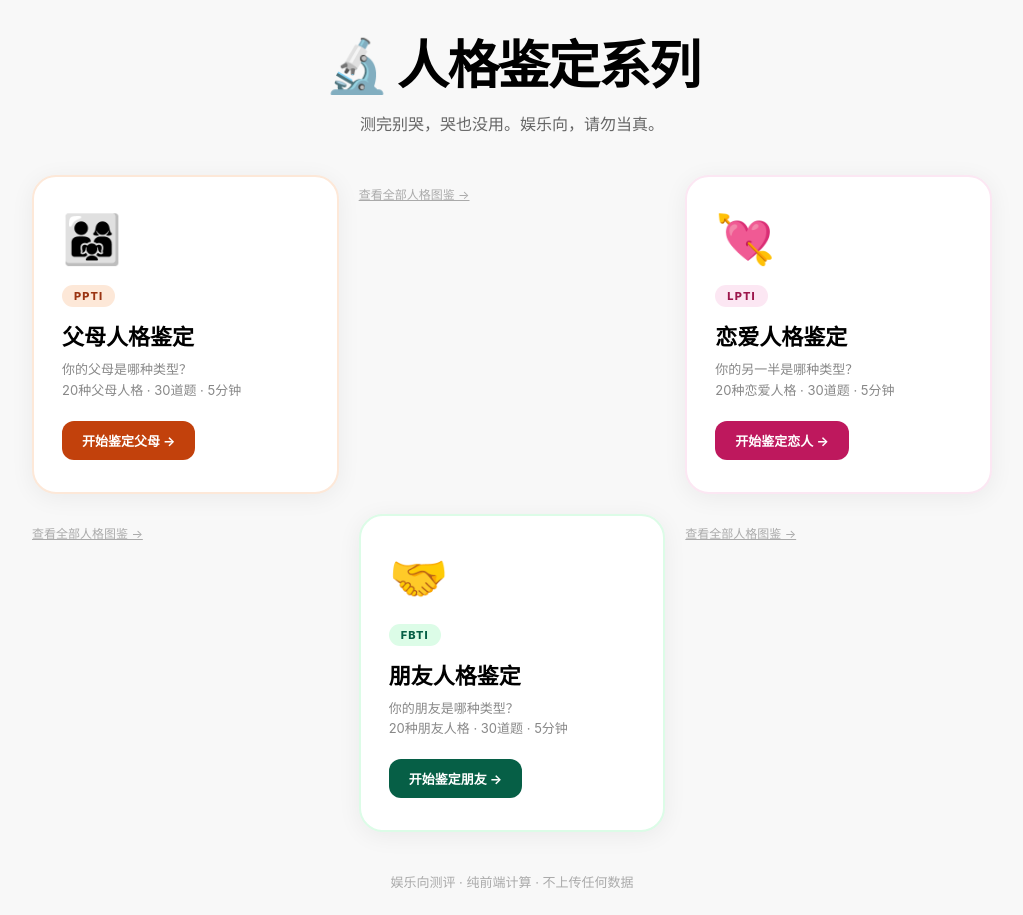
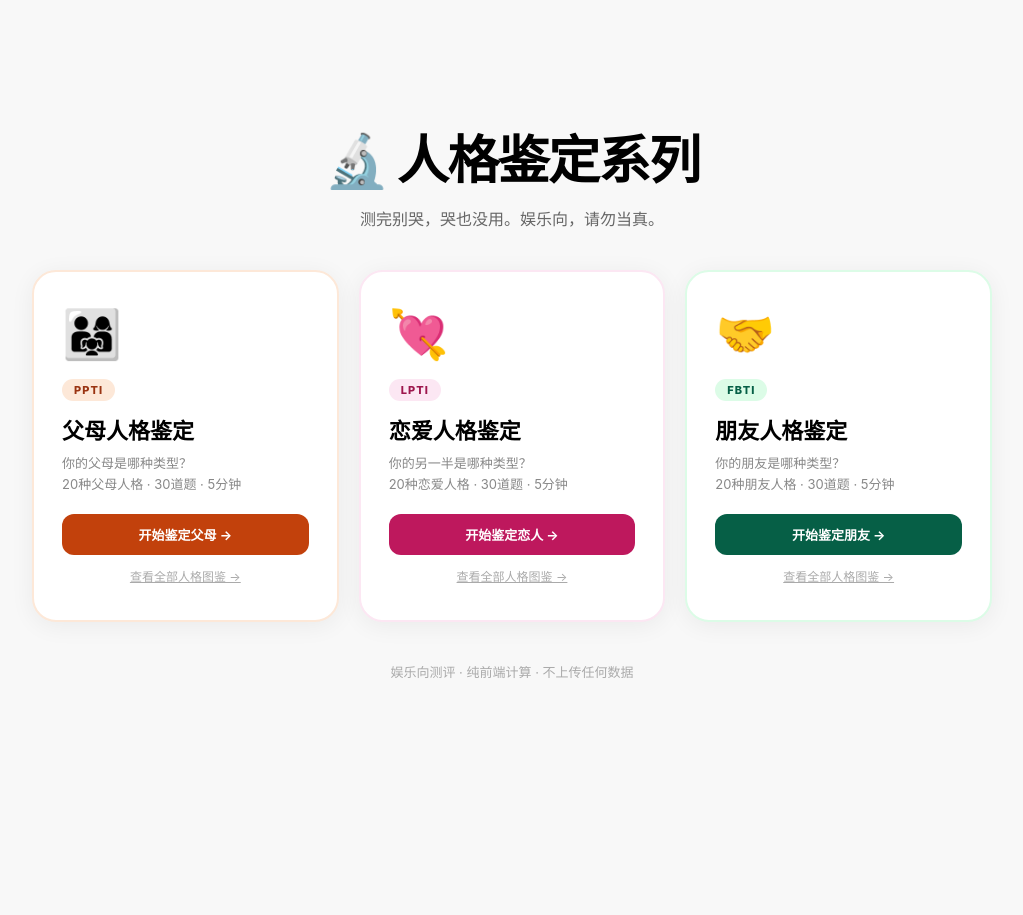
Before and after one commit to LiliizZ/personality-tests, a website: page index.html in a window 1280 px wide. Shown: the whole page, without its empty margins (128-1151 px from the left). After the commit the page ends 800 px from the top, so only its background shows below. Drawn offline with Linux system fonts and the light colour scheme.

Commit message:
fix: 卡片改用div，移除嵌套a标签，三列固定布局

```diff
--- a/index.html
+++ b/index.html
@@ -10,15 +10,17 @@
     .hero{text-align:center;margin-bottom:40px;}
     .hero h1{font-size:clamp(28px,5vw,52px);font-weight:900;letter-spacing:-.03em;margin:0 0 12px;}
     .hero p{color:#666;font-size:16px;margin:0;}
-    .grid{display:grid;grid-template-columns:repeat(auto-fill,minmax(280px,1fr));gap:20px;max-width:960px;width:100%;}
-    .card{background:#fff;border-radius:var(--radius);padding:32px 28px;text-decoration:none;color:inherit;border:2px solid transparent;transition:transform .2s,box-shadow .2s,border-color .2s;box-shadow:0 4px 24px rgba(0,0,0,0.06);}
+    .grid{display:grid;grid-template-columns:repeat(3,1fr);gap:20px;max-width:960px;width:100%;}
+    .card{background:#fff;border-radius:var(--radius);padding:32px 28px;color:inherit;border:2px solid transparent;transition:transform .2s,box-shadow .2s,border-color .2s;box-shadow:0 4px 24px rgba(0,0,0,0.06);display:flex;flex-direction:column;}
     .card:hover{transform:translateY(-4px);box-shadow:0 16px 40px rgba(0,0,0,0.12);}
     .card-emoji{font-size:48px;margin-bottom:16px;display:block;}
-    .card-badge{font-size:11px;font-weight:800;letter-spacing:.1em;padding:4px 12px;border-radius:999px;display:inline-block;margin-bottom:12px;}
+    .card-badge{font-size:11px;font-weight:800;letter-spacing:.1em;padding:4px 12px;border-radius:999px;display:inline-block;margin-bottom:12px;align-self:flex-start;}
     .card-title{font-size:22px;font-weight:900;margin:0 0 8px;}
-    .card-sub{font-size:13px;color:#888;margin:0 0 20px;line-height:1.6;}
-    .card-btn{display:inline-flex;align-items:center;gap:6px;font-size:13px;font-weight:700;padding:10px 20px;border-radius:12px;color:#fff;}
-    .card-link{display:block;font-size:12px;color:#aaa;margin-top:10px;text-decoration:underline;}
+    .card-sub{font-size:13px;color:#888;margin:0 0 20px;line-height:1.6;flex:1;}
+    .card-actions{display:flex;flex-direction:column;gap:8px;}
+    .card-btn{display:inline-flex;align-items:center;justify-content:center;gap:6px;font-size:13px;font-weight:700;padding:11px 20px;border-radius:12px;color:#fff;text-decoration:none;text-align:center;}
+    .card-link{display:block;font-size:12px;color:#aaa;text-decoration:underline;text-align:center;padding:4px 0;}
+    .card-link:hover{color:#666;}
     .ppti{border-color:#fde8d8;}.ppti:hover{border-color:#c2410c;}
     .ppti .card-badge{background:#fde8d8;color:#9a3412;}
     .ppti .card-btn{background:#c2410c;}
@@ -29,7 +31,7 @@
     .fbti .card-badge{background:#dcfce7;color:#065f46;}
     .fbti .card-btn{background:#065f46;}
     .footer{margin-top:40px;color:#aaa;font-size:13px;text-align:center;}
-    @media(max-width:600px){.grid{grid-template-columns:1fr;}}
+    @media(max-width:760px){.grid{grid-template-columns:1fr;}}
   </style>
 </head>
 <body>
@@ -38,30 +40,36 @@
     <p>测完别哭，哭也没用。娱乐向，请勿当真。</p>
   </div>
   <div class="grid">
-    <a class="card ppti" href="/ppti/">
+    <div class="card ppti">
       <span class="card-emoji">👨‍👩‍👧</span>
       <span class="card-badge">PPTI</span>
       <div class="card-title">父母人格鉴定</div>
       <div class="card-sub">你的父母是哪种类型？<br>20种父母人格 · 30道题 · 5分钟</div>
-      <div class="card-btn">开始鉴定父母 →</div>
-      <a class="card-link" href="/ppti/types.html" onclick="event.stopPropagation()">查看全部人格图鉴 →</a>
-    </a>
-    <a class="card lpti" href="/lpti/">
+      <div class="card-actions">
+        <a class="card-btn" href="/ppti/">开始鉴定父母 →</a>
+        <a class="card-link" href="/ppti/types.html">查看全部人格图鉴 →</a>
+      </div>
+    </div>
+    <div class="card lpti">
       <span class="card-emoji">💘</span>
       <span class="card-badge">LPTI</span>
       <div class="card-title">恋爱人格鉴定</div>
       <div class="card-sub">你的另一半是哪种类型？<br>20种恋爱人格 · 30道题 · 5分钟</div>
-      <div class="card-btn">开始鉴定恋人 →</div>
-      <a class="card-link" href="/lpti/types.html" onclick="event.stopPropagation()">查看全部人格图鉴 →</a>
-    </a>
-    <a class="card fbti" href="/fbti/">
+      <div class="card-actions">
+        <a class="card-btn" href="/lpti/">开始鉴定恋人 →</a>
+        <a class="card-link" href="/lpti/types.html">查看全部人格图鉴 →</a>
+      </div>
+    </div>
+    <div class="card fbti">
       <span class="card-emoji">🤝</span>
       <span class="card-badge">FBTI</span>
       <div class="card-title">朋友人格鉴定</div>
       <div class="card-sub">你的朋友是哪种类型？<br>20种朋友人格 · 30道题 · 5分钟</div>
-      <div class="card-btn">开始鉴定朋友 →</div>
-      <a class="card-link" href="/fbti/types.html" onclick="event.stopPropagation()">查看全部人格图鉴 →</a>
-    </a>
+      <div class="card-actions">
+        <a class="card-btn" href="/fbti/">开始鉴定朋友 →</a>
+        <a class="card-link" href="/fbti/types.html">查看全部人格图鉴 →</a>
+      </div>
+    </div>
   </div>
   <div class="footer">娱乐向测评 · 纯前端计算 · 不上传任何数据</div>
 </body>
```
